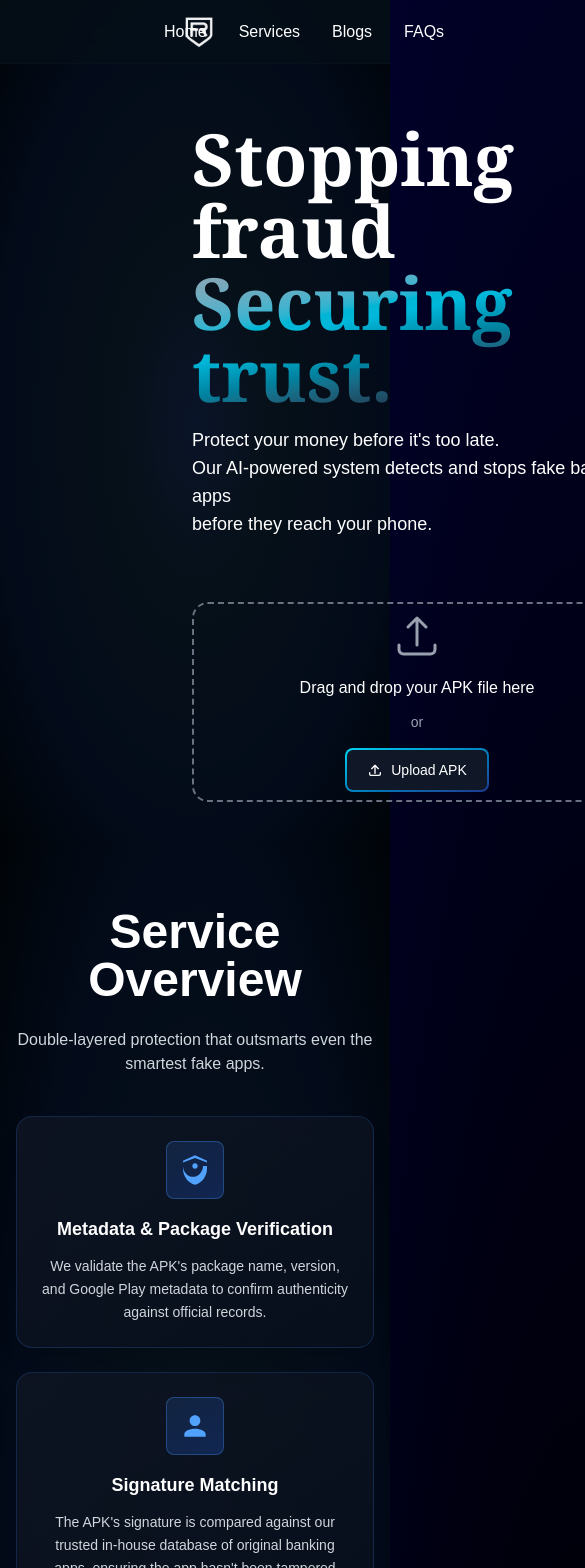
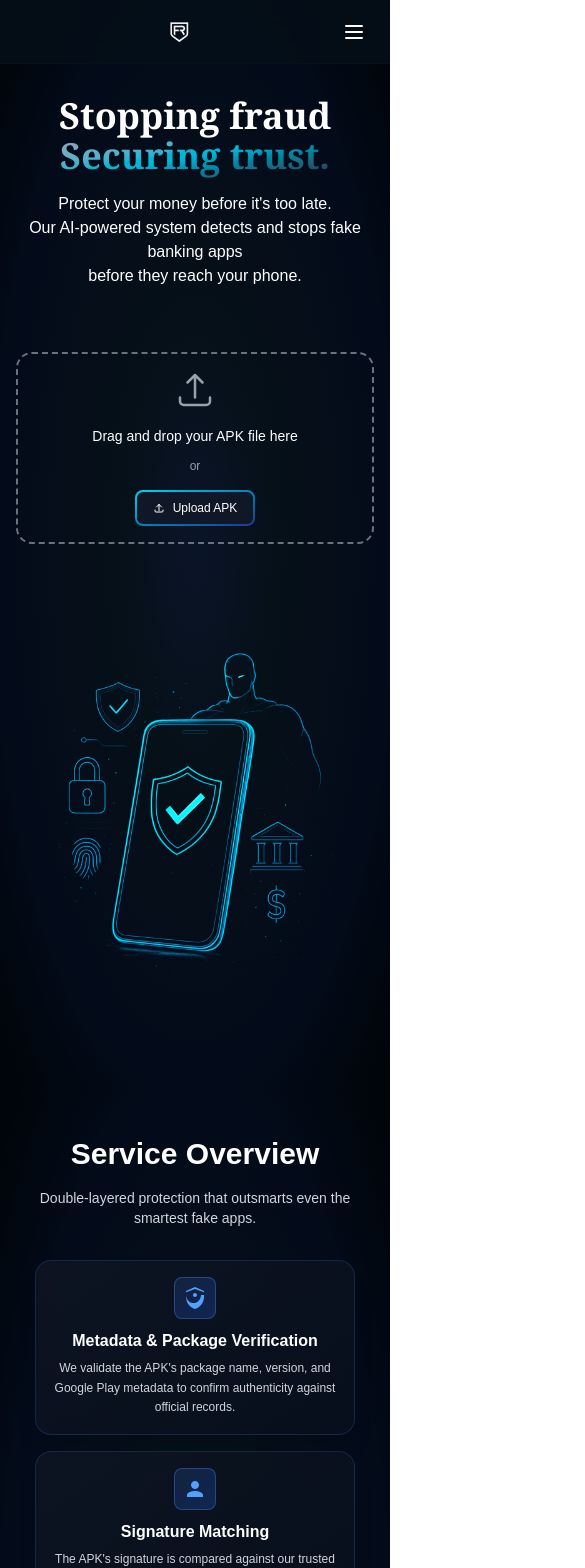
Before and after one commit to mannat244/Fake_Banking_APK_Detection, a Next.js app: page / in a window 390 px wide. Shown: the top 1568 px of the page, 585 px wide, since content can reach past the window. Built offline with nearby package versions, Linux system fonts and the light colour scheme; no server answers.

Commit message:
made the website resonsive

```diff
--- a/app/components/About.js
+++ b/app/components/About.js
@@ -5,7 +5,7 @@ const services = [
     title: "Metadata & Package Verification",
     desc: "We validate the APK's package name, version, and Google Play metadata to confirm authenticity against official records.",
     icon: (
-      <svg className="w-8 h-8 text-blue-400" fill="currentColor" viewBox="0 0 24 24">
+      <svg className="w-6 h-6 sm:w-8 sm:h-8 text-blue-400" fill="currentColor" viewBox="0 0 24 24">
         <path d="M12 1L3 5V11C3 16.55 6.84 21.74 12 23C17.16 21.74 21 16.55 21 11V5L12 1M12 7C13.11 7 14 7.9 14 9C14 10.11 13.11 11 12 11C10.9 11 10 10.11 10 9C10 7.9 10.9 7 12 7M18 9C18 12.53 15.64 15.83 12.67 16.81C11.26 17.21 9.74 17.21 8.33 16.81C5.36 15.83 3 12.53 3 9V6.3L12 3L21 6.3V9Z"/>
       </svg>
     ),
@@ -14,7 +14,7 @@ const services = [
     title: "Signature Matching",
     desc: "The APK's signature is compared against our trusted in-house database of original banking apps, ensuring the app hasn't been tampered with.",
     icon: (
-      <svg className="w-8 h-8 text-blue-400" fill="currentColor" viewBox="0 0 24 24">
+      <svg className="w-6 h-6 sm:w-8 sm:h-8 text-blue-400" fill="currentColor" viewBox="0 0 24 24">
         <path d="M12 12C14.21 12 16 10.21 16 8S14.21 4 12 4 8 5.79 8 8 9.79 12 12 12M12 14C9.33 14 4 15.34 4 18V20H20V18C20 15.34 14.67 14 12 14Z"/>
       </svg>
     ),
@@ -23,7 +23,7 @@ const services = [
     title: "Permission & Manifest Analysis",
     desc: "By extracting permissions and flags from the APK manifest, we identify suspicious or dangerous requests that may signal fraudulent intent.",
     icon: (
-      <svg className="w-8 h-8 text-blue-400" fill="currentColor" viewBox="0 0 24 24">
+      <svg className="w-6 h-6 sm:w-8 sm:h-8 text-blue-400" fill="currentColor" viewBox="0 0 24 24">
         <path d="M21,16.5C21,16.88 20.79,17.21 20.47,17.38L12.57,21.82C12.41,21.94 12.21,22 12,22C11.79,22 11.59,21.94 11.43,21.82L3.53,17.38C3.21,17.21 3,16.88 3,16.5V7.5C3,7.12 3.21,6.79 3.53,6.62L11.43,2.18C11.59,2.06 11.79,2 12,2C12.21,2 12.41,2.06 12.57,2.18L20.47,6.62C20.79,6.79 21,7.12 21,7.5V16.5M12,4.15L6.04,7.5L12,10.85L17.96,7.5L12,4.15Z"/>
       </svg>
     ),
@@ -32,7 +32,7 @@ const services = [
     title: "Code & URL Inspection",
     desc: "Using advanced decompilation and YARA-based scanning, we detect malicious URLs, leaked tokens, and weak cryptographic methods hidden within the code.",
     icon: (
-      <svg className="w-8 h-8 text-blue-400" fill="currentColor" viewBox="0 0 24 24">
+      <svg className="w-6 h-6 sm:w-8 sm:h-8 text-blue-400" fill="currentColor" viewBox="0 0 24 24">
         <path d="M8,3A2,2 0 0,0 6,5V9A2,2 0 0,1 4,11H3V13H4A2,2 0 0,1 6,15V19A2,2 0 0,0 8,21H10V19H8V14A2,2 0 0,0 6,12A2,2 0 0,0 8,10V5H10V3M16,3A2,2 0 0,1 18,5V9A2,2 0 0,0 20,11H21V13H20A2,2 0 0,0 18,15V19A2,2 0 0,1 16,21H14V19H16V14A2,2 0 0,1 18,12A2,2 0 0,1 16,10V5H14V3H16Z"/>
       </svg>
     ),
@@ -41,7 +41,7 @@ const services = [
     title: "Real-Time Behavioral Analysis",
     desc: "The APK is run in a controlled emulator to observe its behavior, allowing us to detect hidden malicious actions that static checks might miss.",
     icon: (
-      <svg className="w-8 h-8 text-blue-400" fill="currentColor" viewBox="0 0 24 24">
+      <svg className="w-6 h-6 sm:w-8 sm:h-8 text-blue-400" fill="currentColor" viewBox="0 0 24 24">
         <path d="M12,18.5A6.5,6.5 0 0,1 5.5,12A6.5,6.5 0 0,1 12,5.5A6.5,6.5 0 0,1 18.5,12A6.5,6.5 0 0,1 12,18.5M12,16.5A4.5,4.5 0 0,0 16.5,12A4.5,4.5 0 0,0 12,7.5A4.5,4.5 0 0,0 7.5,12A4.5,4.5 0 0,0 12,16.5M12,2A10,10 0 0,0 2,12A10,10 0 0,0 12,22A10,10 0 0,0 22,12A10,10 0 0,0 12,2Z"/>
       </svg>
     ),
@@ -50,7 +50,7 @@ const services = [
     title: "API & Network Call Monitoring",
     desc: "With tools like Frida and Objection, we analyze API calls, SSL bypass attempts, and other runtime exploits to uncover advanced fraud techniques.",
     icon: (
-      <svg className="w-8 h-8 text-blue-400" fill="currentColor" viewBox="0 0 24 24">
+      <svg className="w-6 h-6 sm:w-8 sm:h-8 text-blue-400" fill="currentColor" viewBox="0 0 24 24">
         <path d="M15,9H9V7.5H15M15,16.5H9V15H15M21,5V19A2,2 0 0,1 19,21H5A2,2 0 0,1 3,19V5A2,2 0 0,1 5,3H19A2,2 0 0,1 21,5M19,5H5V19H19V5Z"/>
       </svg>
     ),
@@ -58,33 +58,35 @@ const services = [
 ];
 
 const About = () => (
-  <section className="py-16 px-4"
+  <section className="py-12 sm:py-16 px-4"
            style={{
              background: "radial-gradient(ellipse at center, #0a1428 0%, #061018 30%, #030b1a 70%, #000408 100%)"
            }}>
-    <h2 className="text-5xl font-bold text-white mb-6 text-center">Service Overview</h2>
-    <p className="text-center text-gray-300 mb-10">
+    <div className="max-w-7xl mx-auto">
+      <h2 className="text-3xl sm:text-4xl lg:text-5xl font-bold text-white mb-4 sm:mb-6 text-center">Service Overview</h2>
+      <p className="text-center text-gray-300 mb-8 sm:mb-10 text-sm sm:text-base lg:text-lg px-4">
           Double-layered protection that outsmarts even the smartest fake apps.
       </p>
-    <div className="grid grid-cols-1 sm:grid-cols-2 lg:grid-cols-3 gap-6 justify-items-center max-w-5xl mx-auto">
+      <div className="grid grid-cols-1 sm:grid-cols-2 lg:grid-cols-3 gap-4 sm:gap-6 justify-items-center max-w-6xl mx-auto">
         {services.map((service, idx) => (
           <div key={idx}
-             className="rounded-2xl shadow-xl p-6 w-full max-w-sm flex flex-col items-center hover:scale-105 transition-all duration-300 group"
+               className="rounded-2xl shadow-xl p-4 sm:p-6 w-full max-w-xs sm:max-w-sm flex flex-col items-center hover:scale-105 transition-all duration-300 group"
                style={{
                  background: "linear-gradient(145deg, rgba(16, 22, 36, 0.8) 0%, rgba(8, 15, 28, 0.9) 100%)",
                  border: "1px solid rgba(59, 130, 246, 0.2)",
                  backdropFilter: "blur(10px)"
                }}>
-          <div className="mb-4 p-3 rounded-lg border border-blue-400/30"
+            <div className="mb-3 sm:mb-4 p-2 sm:p-3 rounded-lg border border-blue-400/30"
                  style={{
                    background: "linear-gradient(145deg, rgba(59, 130, 246, 0.15) 0%, rgba(37, 99, 235, 0.25) 100%)"
                  }}>
               {service.icon}
             </div>
-          <h3 className="text-white text-lg font-semibold mb-3 text-center">{service.title}</h3>
-          <p className="text-gray-300 text-center text-sm leading-relaxed">{service.desc}</p>
+            <h3 className="text-white text-base sm:text-lg font-semibold mb-2 sm:mb-3 text-center leading-tight">{service.title}</h3>
+            <p className="text-gray-300 text-center text-xs sm:text-sm leading-relaxed">{service.desc}</p>
           </div>
         ))}
+      </div>
     </div>
   </section>
 );
--- a/app/components/Hero.js
+++ b/app/components/Hero.js
@@ -29,39 +29,39 @@ const Hero = () => {
   };
 
   return (
-    <div className="h-screen flex items-center justify-between px-32"
+    <div className="min-h-screen flex flex-col lg:flex-row items-center justify-between px-4 sm:px-8 lg:px-32 py-8 lg:py-0"
          style={{
            background: "radial-gradient(ellipse at center, #0a1428 0%, #061018 30%, #030b1a 70%, #000408 100%)"
          }}>
-      <div className="flex flex-col justify-center ml-16 mt-20">
-        <h1 className="text-7xl font-bold mb-4 font-serif">
+
+      <div className="flex flex-col justify-center w-full lg:w-1/2 lg:ml-16 mt-16 lg:mt-20 mb-8 lg:mb-0">
+        <h1 className="text-4xl sm:text-5xl md:text-6xl lg:text-7xl font-bold mb-4 font-serif text-center lg:text-left">
           <span className="text-white">Stopping fraud</span><br></br>
           <span className="bg-gradient-to-tl from-slate-800 via-cyan-500 to-zinc-400 bg-clip-text text-transparent">Securing trust.</span>
         </h1>
-        <p className="text-lg text-white mb-6 font-sans">
+        <p className="text-base sm:text-lg text-white mb-6 font-sans text-center lg:text-left max-w-2xl lg:max-w-none">
          Protect your money before it's too late.<br></br>Our AI-powered system detects and stops fake banking apps<br></br> before they reach your phone.
         </p>
 
-
         <div
-          className={`relative border-2 border-dashed rounded-2xl py-2 px-8 w-[450px] flex items-center justify-center transition-all duration-300 ${
+          className={`relative border-2 border-dashed rounded-2xl py-4 sm:py-6 lg:py-2 px-4 sm:px-8 w-full max-w-md lg:max-w-[450px] flex items-center justify-center transition-all duration-300 mx-auto lg:mx-0 ${
             isDragOver
               ? 'border-cyan-400 bg-cyan-500/10'
               : 'border-gray-500 hover:border-cyan-500'
           }`}
-          style={{ marginTop: '2.5rem' }} // <-- Increased top margin for more distance
+          style={{ marginTop: '2.5rem' }}
           onDragOver={handleDragOver}
           onDragLeave={handleDragLeave}
           onDrop={handleDrop}
         >
           <div className="text-center">
             <div className="mb-4">
-              <svg className="w-12 h-12 mx-auto text-gray-400" fill="none" stroke="currentColor" strokeWidth="1.5" viewBox="0 0 24 24">
+              <svg className="w-10 sm:w-12 h-10 sm:h-12 mx-auto text-gray-400" fill="none" stroke="currentColor" strokeWidth="1.5" viewBox="0 0 24 24">
                 <path strokeLinecap="round" strokeLinejoin="round" d="M3 16.5v2.25A2.25 2.25 0 005.25 21h13.5A2.25 2.25 0 0021 18.75V16.5m-13.5-9L12 3m0 0l4.5 4.5M12 3v13.5" />
               </svg>
             </div>
-            <p className="text-white text-base mb-3">Drag and drop your APK file here</p>
-            <p className="text-gray-400 text-sm mb-4">or</p>
+            <p className="text-white text-sm sm:text-base mb-3">Drag and drop your APK file here</p>
+            <p className="text-gray-400 text-xs sm:text-sm mb-4">or</p>
 
             <input
               type="file"
@@ -72,10 +72,10 @@ const Hero = () => {
             />
             <label
               htmlFor="file-upload"
-              className="relative inline-flex items-center justify-center p-0.5 overflow-hidden text-sm font-medium text-white rounded-lg group bg-gradient-to-br from-cyan-400 to-blue-900 hover:from-cyan-300 hover:to-blue-800 focus:ring-4 focus:outline-none focus:ring-cyan-800 cursor-pointer transition-all duration-300"
+              className="relative inline-flex items-center justify-center p-0.5 overflow-hidden text-xs sm:text-sm font-medium text-white rounded-lg group bg-gradient-to-br from-cyan-400 to-blue-900 hover:from-cyan-300 hover:to-blue-800 focus:ring-4 focus:outline-none focus:ring-cyan-800 cursor-pointer transition-all duration-300"
             >
-              <span className="relative flex items-center gap-2 px-5 py-2.5 transition-all ease-in duration-300 bg-gray-900 rounded-md group-hover:bg-transparent">
-                <svg className="w-4 h-4" fill="none" stroke="currentColor" strokeWidth="2" viewBox="0 0 24 24">
+              <span className="relative flex items-center gap-2 px-4 sm:px-5 py-2 sm:py-2.5 transition-all ease-in duration-300 bg-gray-900 rounded-md group-hover:bg-transparent">
+                <svg className="w-3 sm:w-4 h-3 sm:h-4" fill="none" stroke="currentColor" strokeWidth="2" viewBox="0 0 24 24">
                   <path strokeLinecap="round" strokeLinejoin="round" d="M4 16v2a2 2 0 002 2h12a2 2 0 002-2v-2M7 10l5-5m0 0l5 5m-5-5v12" />
                 </svg>
                 Upload APK
@@ -84,11 +84,14 @@ const Hero = () => {
           </div>
         </div>
       </div>
-      <img
-        src="/designs/hero-vector-img.png"
-        alt="Hero"
-        className="w-[500px] h-auto object-contain rounded-lg mr-16"
-      />
+
+      <div className="w-full lg:w-1/2 flex justify-center lg:justify-end lg:mr-16">
+        <img
+          src="/designs/hero-vector-img.png"
+          alt="Hero"
+          className="w-80 sm:w-96 md:w-[400px] lg:w-[500px] h-auto object-contain rounded-lg"
+        />
+      </div>
     </div>
   );
 };
--- a/app/components/NavBar.js
+++ b/app/components/NavBar.js
@@ -1,26 +1,80 @@
 "use client";
 
-import React from 'react'
+import React, { useState } from 'react'
 
 const NavBar = () => {
+  const [isMenuOpen, setIsMenuOpen] = useState(false);
+
   return (
-    <nav className="fixed top-0 left-0 w-full h-16 z-50 flex items-center justify-between px-6 border-b border-[#0e1b2e4d] backdrop-blur-lg bg-[#061018]/80">
+    <nav className="fixed top-0 left-0 w-full h-16 z-50 flex items-center justify-between px-4 sm:px-6 border-b border-[#0e1b2e4d] backdrop-blur-lg bg-[#061018]/80">
 
-      <div className="flex items-center">
+      {/* Logo */}
+      <div className="flex items-center ml-35">
         <img
           src="/designs/logo.png"
           alt="Logo"
-          className="h-12 w-auto object-contain cursor-pointer ml-35"
+          className="h-8 sm:h-10 lg:h-12 w-auto object-contain cursor-pointer"
         />
       </div>
 
+      {/* Desktop Menu */}
+      <div className="hidden md:flex gap-4 lg:gap-8 items-center mr-64">
+        <a href="#home" className="text-white hover:text-[#47a4d7] font-medium transition duration-300 text-sm lg:text-base">Home</a>
+        <a href="#about" className="text-white hover:text-[#47a4d7] font-medium transition duration-300 text-sm lg:text-base">Services</a>
+        <a href="#blog" className="text-white hover:text-[#47a4d7] font-medium transition duration-300 text-sm lg:text-base">Blogs</a>
+        <a href="#faq" className="text-white hover:text-[#47a4d7] font-medium transition duration-300 text-sm lg:text-base">FAQs</a>
+      </div>
 
-      <div className="flex gap-8 items-center mr-64">
-        <a href="#home" className="text-white hover:text-[#47a4d7] font-medium transition duration-300">Home</a>
-        <a href="#about" className="text-white hover:text-[#47a4d7] font-medium transition duration-300">Services</a>
-        <a href="#blog" className="text-white hover:text-[#47a4d7] font-medium transition duration-300">Blogs</a>
-        <a href="#faq" className="text-white hover:text-[#47a4d7] font-medium transition duration-300">FAQs</a>
-      </div>
+      {/* Mobile Menu Button */}
+      <button
+        className="md:hidden text-white p-2"
+        onClick={() => setIsMenuOpen(!isMenuOpen)}
+        aria-label="Toggle menu"
+      >
+        <svg className="w-6 h-6" fill="none" stroke="currentColor" viewBox="0 0 24 24">
+          {isMenuOpen ? (
+            <path strokeLinecap="round" strokeLinejoin="round" strokeWidth={2} d="M6 18L18 6M6 6l12 12" />
+          ) : (
+            <path strokeLinecap="round" strokeLinejoin="round" strokeWidth={2} d="M4 6h16M4 12h16M4 18h16" />
+          )}
+        </svg>
+      </button>
+
+      {/* Mobile Menu */}
+      {isMenuOpen && (
+        <div className="absolute top-16 left-0 w-full bg-[#061018]/95 backdrop-blur-lg border-b border-[#0e1b2e4d] md:hidden">
+          <div className="flex flex-col space-y-4 p-4">
+            <a
+              href="#home"
+              className="text-white hover:text-[#47a4d7] font-medium transition duration-300 py-2"
+              onClick={() => setIsMenuOpen(false)}
+            >
+              Home
+            </a>
+            <a
+              href="#about"
+              className="text-white hover:text-[#47a4d7] font-medium transition duration-300 py-2"
+              onClick={() => setIsMenuOpen(false)}
+            >
+              Services
+            </a>
+            <a
+              href="#blog"
+              className="text-white hover:text-[#47a4d7] font-medium transition duration-300 py-2"
+              onClick={() => setIsMenuOpen(false)}
+            >
+              Blogs
+            </a>
+            <a
+              href="#faq"
+              className="text-white hover:text-[#47a4d7] font-medium transition duration-300 py-2"
+              onClick={() => setIsMenuOpen(false)}
+            >
+              FAQs
+            </a>
+          </div>
+        </div>
+      )}
     </nav>
   )
 }
--- a/app/components/faq.js
+++ b/app/components/faq.js
@@ -10,9 +10,9 @@ const FAQ = forwardRef((props, ref) => {
          style={{
            background: "radial-gradient(ellipse at center, #0a1428 0%, #061018 30%, #030b1a 70%, #000408 100%)"
          }}>
-      <div className='p-16 leading-[1.6rem] w-full max-w-6xl mx-auto'>
-        <h1 className='text-5xl font-bold text-center text-white p-5 mb-8'>Frequently Asked Questions</h1>
-        <div className="space-y-4">
+      <div className='py-12 sm:py-16 px-4 sm:px-8 lg:px-16 leading-[1.6rem] w-full max-w-6xl mx-auto'>
+        <h1 className='text-3xl sm:text-4xl lg:text-5xl font-bold text-center text-white p-4 sm:p-5 mb-6 sm:mb-8'>Frequently Asked Questions</h1>
+        <div className="space-y-3 sm:space-y-4">
           <Questions ques="What is FraudRakshak?" answer="Cybercriminals distribute fake banking apps that look like legitimate ones. These malicious APKs steal sensitive information such as login credentials, leading to financial theft. FraudRakshak detects and flags such fake apps before they reach users."/>
           <Questions ques="How does the detection system work?" answer={"We use a two-step approach:\n" +
   "1. Static Analysis: Extracts and examines APK features like package name, signatures, permissions, certificates, and embedded code.\n" +
@@ -31,4 +31,6 @@ const FAQ = forwardRef((props, ref) => {
   )
 })
 
+FAQ.displayName = 'FAQ';
+
 export default FAQ
--- a/app/components/question.js
+++ b/app/components/question.js
@@ -12,31 +12,36 @@ const Questions = ({ ques, answer }) => {
     document.body.appendChild(script);
 
     return () => {
-      document.body.removeChild(script);
+      // Only remove if it exists
+      if (document.body.contains(script)) {
+        document.body.removeChild(script);
+      }
     };
   }, []);
 
   return (
-    <div className='cursor-pointer w-full p-6 mb-4 rounded-2xl hover:scale-105 transition-all duration-300'
+    <div className='cursor-pointer w-full p-4 sm:p-6 mb-3 sm:mb-4 rounded-2xl hover:scale-105 transition-all duration-300'
          style={{
            background: "linear-gradient(145deg, rgba(16, 22, 36, 0.8) 0%, rgba(8, 15, 28, 0.9) 100%)",
            border: "1px solid rgba(59, 130, 246, 0.2)",
            backdropFilter: "blur(10px)"
          }}>
       <div className='flex items-center justify-between' onClick={() => setView(!view)}>
-        <h4 className='text-xl text-white font-semibold'>{ques}</h4>
-        <i
-          className={`fa-solid fa-caret-down text-blue-400 mr-4 transition-transform duration-300 ${
-            view ? 'rotate-180' : 'rotate-0'
-          }`}
-        ></i>
+        <h4 className='text-lg sm:text-xl text-white font-semibold pr-4 leading-tight'>{ques}</h4>
+        <div className="flex-shrink-0">
+          <i
+            className={`fa-solid fa-caret-down text-blue-400 transition-transform duration-300 ${
+              view ? 'rotate-180' : 'rotate-0'
+            }`}
+          ></i>
+        </div>
       </div>
       <div
         className={`overflow-hidden transition-all duration-300 ${
           view ? 'max-h-[500px] opacity-100 translate-y-0' : 'max-h-0 opacity-0 translate-y-[-10px]'
         }`}
       >
-        <p className='text-base text-gray-300 mt-4 pt-4 border-t border-gray-600/30'>
+        <p className='text-sm sm:text-base text-gray-300 mt-3 sm:mt-4 pt-3 sm:pt-4 border-t border-gray-600/30 leading-relaxed'>
           {answer.split('\n').map((line, idx) => (
             <React.Fragment key={idx}>
               {line}
--- a/app/layout.js
+++ b/app/layout.js
@@ -14,20 +14,23 @@ const montserrat = Montserrat({
 });
 
 export const metadata = {
-  title: "Create Next App",
-  description: "Generated by create next app",
+  title: "FraudRakshak - Secure Banking App Detection",
+  description: "AI-powered system that detects and stops fake banking apps before they reach your phone. Protect your money with advanced fraud detection technology.",
 };
 
 export default function RootLayout({ children }) {
   return (
     <html lang="en">
+      <head>
+        <meta name="viewport" content="width=device-width, initial-scale=1.0" />
+      </head>
       <body
-        className={`${poppins.variable} ${montserrat.variable} antialiased`}
+        className={`${poppins.variable} ${montserrat.variable} antialiased overflow-x-hidden`}
         style={{
-    background: "radial-gradient(125% 125% at 50% 100%, #000000 40%, #010133 100%)",
-    minHeight: '100vh',
-    width: '100%',
-  }}
+          background: "radial-gradient(ellipse at center, #0a1428 0%, #061018 30%, #030b1a 70%, #000408 100%)",
+          minHeight: '100vh',
+          width: '100%',
+        }}
       >
         {children}
       </body>
```
Also changed, not shown: app/components/Blog.js (+20 -20 lines). Lines whose indentation alone changed are shown as unchanged.
